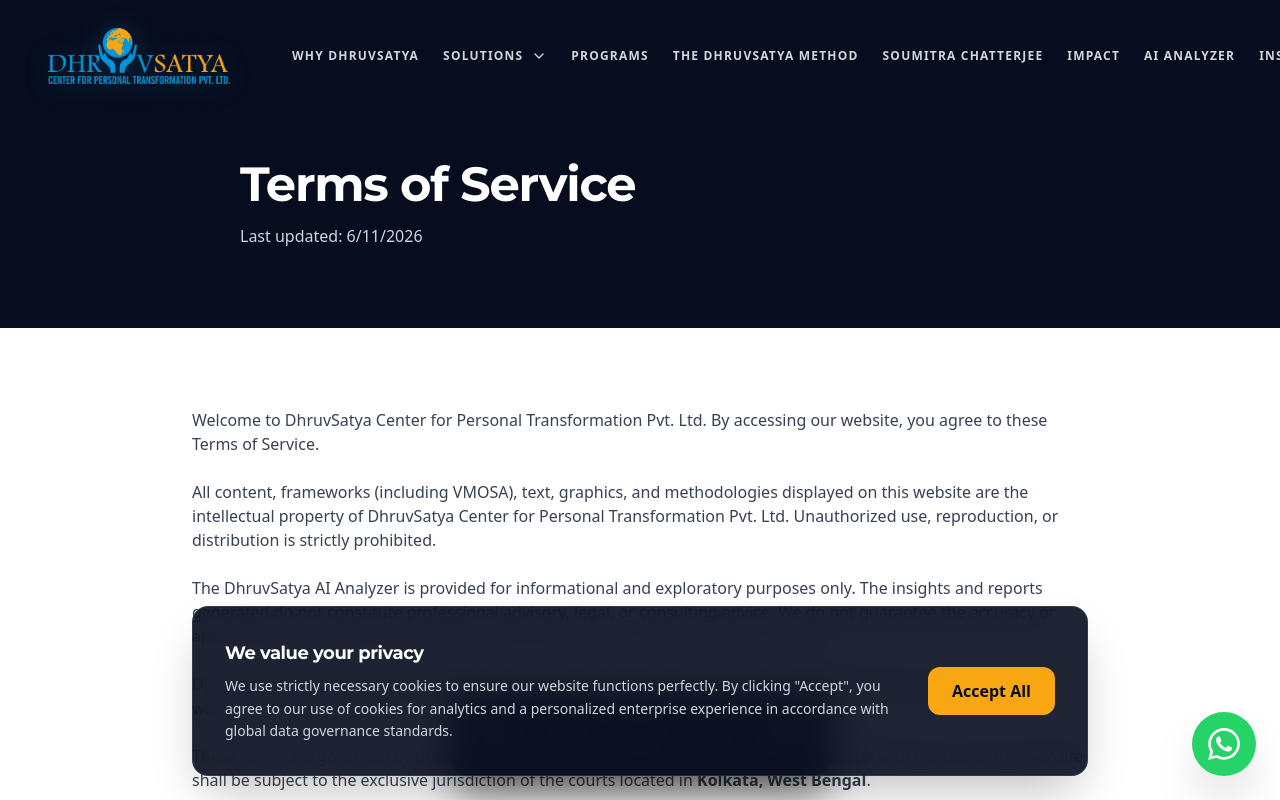
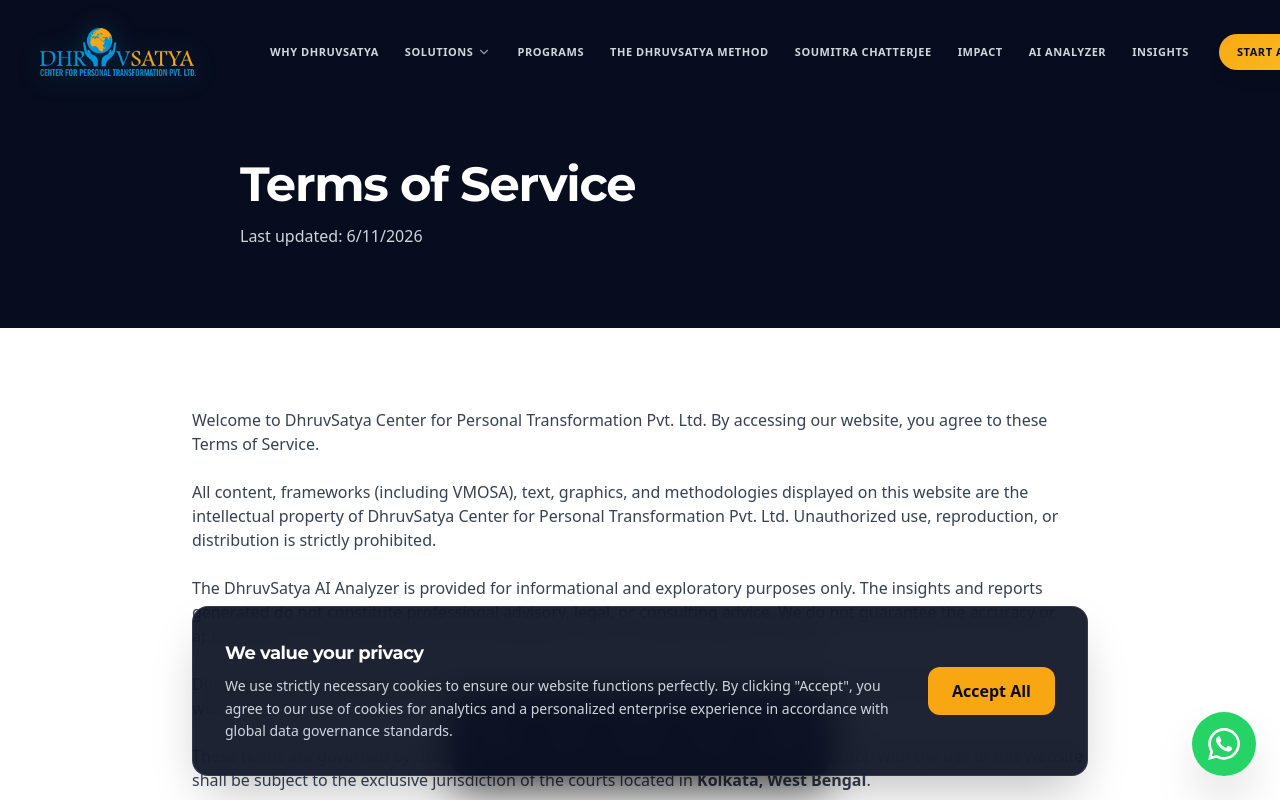
Before and after one commit to hhimanish/dhruvsatya, a Next.js app: page /terms in a window 1280 px wide. Shown: the top 800 px of the page. Built offline with nearby package versions, Linux system fonts and the light colour scheme.

Commit message:
fix(navbar): move top menu bar to the left side directly alongside logo to fit within website space

```diff
--- a/src/components/layout/Navbar.tsx
+++ b/src/components/layout/Navbar.tsx
@@ -52,18 +52,18 @@ export function Navbar() {
       <header
         className={`fixed top-0 w-full z-[100] transition-all duration-300 ${
           isScrolled
-            ? "bg-brand-foundation/95 backdrop-blur-md shadow-2xl py-4 border-b border-brand-cyan/20"
-            : "bg-transparent py-6"
+            ? "bg-brand-foundation/95 backdrop-blur-md shadow-2xl py-3.5 border-b border-brand-cyan/20"
+            : "bg-transparent py-5 lg:py-6"
         }`}
       >
-        <div className="container mx-auto px-6 md:px-12 flex justify-between items-center">
+        <div className="w-full max-w-[1800px] mx-auto px-4 sm:px-6 lg:px-8 xl:px-10 flex items-center justify-start">
           {/* Logo */}
           <Link
             href="/"
-            className="flex items-center shrink-0 z-50 group py-1 min-w-[160px] sm:min-w-[190px] md:min-w-[220px]"
+            className="flex items-center shrink-0 z-50 group py-1 mr-4 lg:mr-6 xl:mr-8"
             aria-label="DhruvSatya Home"
           >
-            <div className="relative h-10 sm:h-12 md:h-14 w-[160px] sm:w-[190px] md:w-[220px] shrink-0">
+            <div className="relative h-9 sm:h-10 md:h-12 w-[140px] sm:w-[165px] md:w-[190px] shrink-0">
               <Image
                 src="/logo.png"
                 alt="DhruvSatya Center for Personal Transformation"
@@ -71,26 +71,26 @@ export function Navbar() {
                 priority
                 unoptimized
                 className="object-contain object-left transition-transform duration-300 group-hover:scale-105 drop-shadow-[0_2px_12px_rgba(0,149,219,0.25)]"
-                sizes="(max-width: 640px) 160px, (max-width: 768px) 190px, 220px"
+                sizes="(max-width: 640px) 140px, (max-width: 1024px) 165px, 190px"
               />
             </div>
           </Link>
 
-          {/* Desktop Nav */}
-          <nav className="hidden lg:flex items-center space-x-4 xl:space-x-6 ml-6">
+          {/* Desktop Nav - Moved to Left Side directly following the Logo */}
+          <nav className="hidden lg:flex items-center gap-1.5 xl:gap-2.5 2xl:gap-4">
             {navLinks.map((link) => (
               <div key={link.name} className="relative group">
                 <Link
                   href={link.href}
-                  className="text-[11px] xl:text-xs font-bold tracking-widest uppercase text-gray-300 hover:text-brand-accent transition-colors flex items-center gap-1 whitespace-nowrap"
+                  className="text-[10px] xl:text-[11px] 2xl:text-xs font-bold tracking-wider uppercase text-gray-300 hover:text-brand-accent transition-colors flex items-center gap-0.5 whitespace-nowrap px-1.5 xl:px-2 py-1.5 rounded-lg hover:bg-white/[0.04]"
                 >
                   {link.name}
-                  {link.dropdown && <ChevronDown className="w-4 h-4 ml-1" />}
+                  {link.dropdown && <ChevronDown className="w-3.5 h-3.5 ml-0.5 opacity-70 group-hover:opacity-100 transition-opacity" />}
                 </Link>
 
                 {/* Dropdown */}
                 {link.dropdown && (
-                  <div className="absolute top-full left-0 mt-4 w-64 bg-brand-secondary border border-brand-cyan/25 shadow-2xl opacity-0 invisible group-hover:opacity-100 group-hover:visible transition-all duration-200 translate-y-2 group-hover:translate-y-0 rounded-2xl overflow-hidden backdrop-blur-xl">
+                  <div className="absolute top-full left-0 mt-3 w-64 bg-brand-secondary border border-brand-cyan/25 shadow-2xl opacity-0 invisible group-hover:opacity-100 group-hover:visible transition-all duration-200 translate-y-2 group-hover:translate-y-0 rounded-2xl overflow-hidden backdrop-blur-xl">
                     {link.dropdown.map((dropLink) => (
                       <Link
                         key={dropLink.name}
@@ -106,15 +106,15 @@ export function Navbar() {
             ))}
             <Link
               href="/contact"
-              className="shimmer-button btn-gradient-animated px-6 py-3 text-brand-foundation text-[11px] xl:text-xs font-black tracking-widest uppercase rounded-full whitespace-nowrap shadow-lg"
+              className="shimmer-button btn-gradient-animated px-3.5 xl:px-4.5 2xl:px-5 py-2 xl:py-2.5 text-brand-foundation text-[10px] xl:text-[11px] 2xl:text-xs font-black tracking-wider uppercase rounded-full whitespace-nowrap shadow-lg ml-2 xl:ml-3 shrink-0"
             >
               START A CONVERSATION
             </Link>
           </nav>
 
-          {/* Mobile Toggle */}
+          {/* Mobile Toggle Button */}
           <button
-            className="lg:hidden z-[100] text-white p-2"
+            className="lg:hidden ml-auto z-[100] text-white p-2 rounded-lg hover:bg-white/10 transition-colors"
             onClick={() => setMobileMenuOpen(true)}
             aria-label="Open Menu"
           >
```
